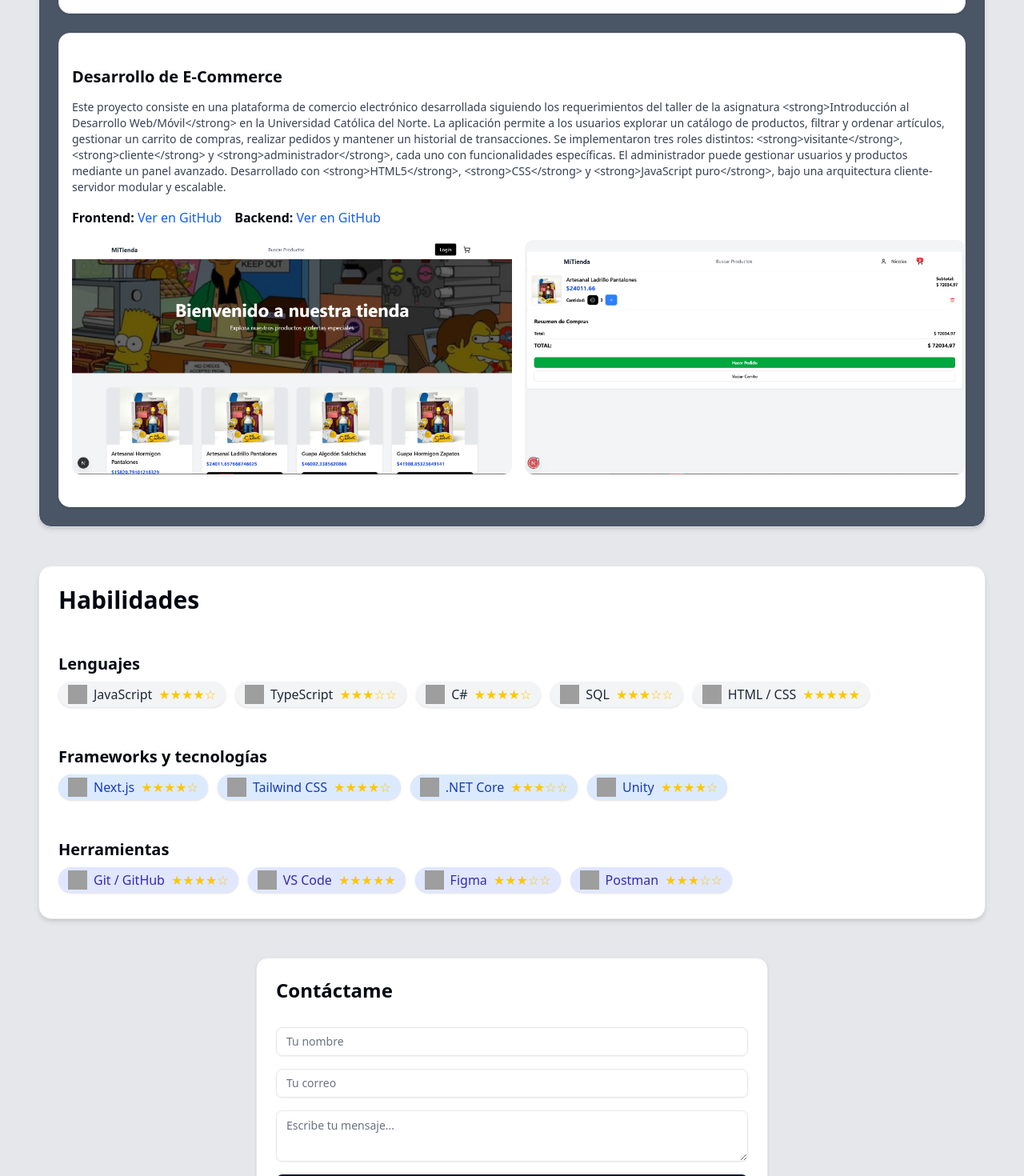
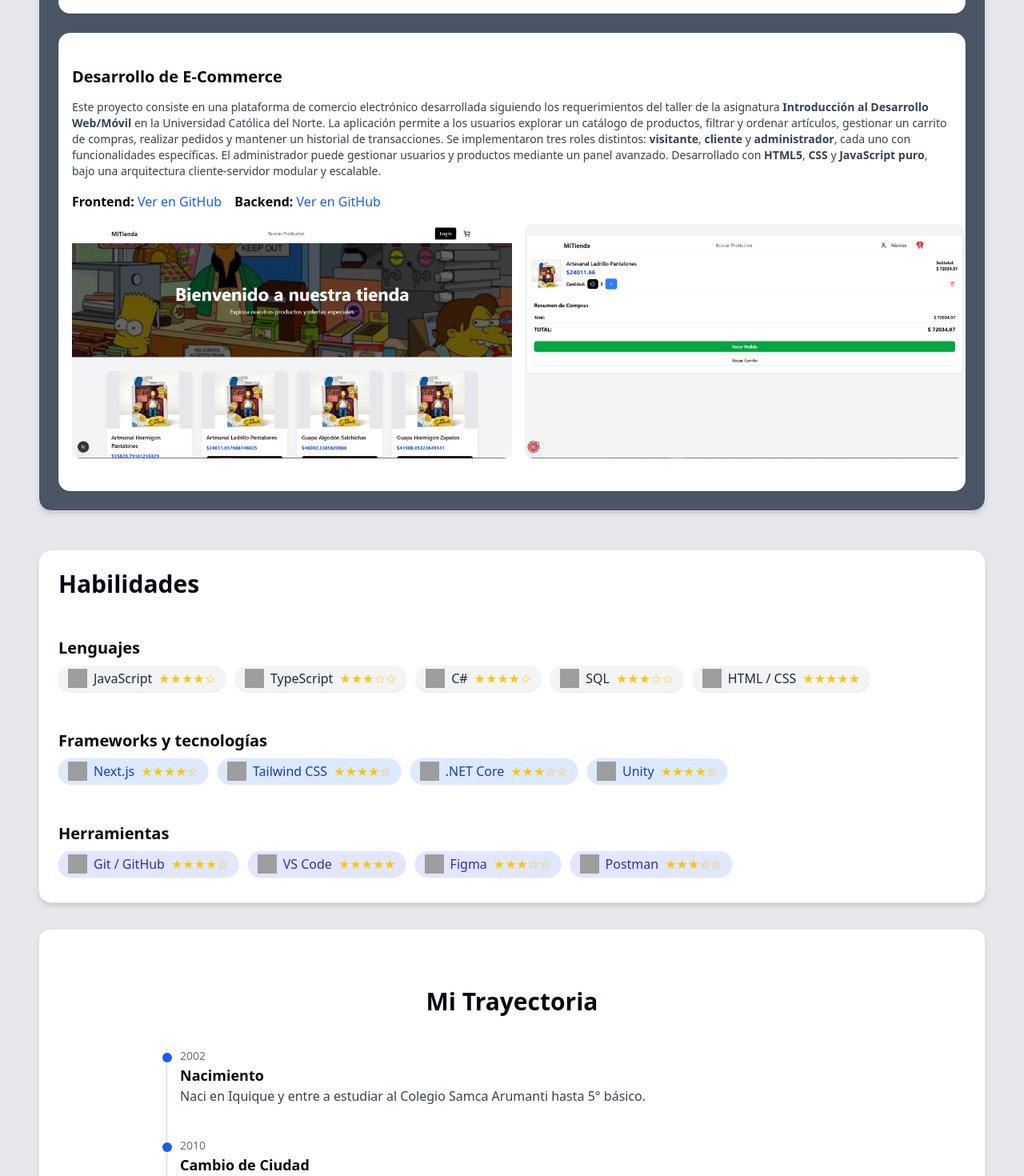
Before and after one commit to BaljeetTM/portafolioNicolasTM, a Next.js app: page / in a window 1280 px wide. Shown: the part 2860-4330 px from the top of the page at 80% size. Built offline with nearby package versions, Linux system fonts and the light colour scheme; grey boxes are pictures that could not be loaded.

Commit message:
feat: Update dependencies and enhance components with new features and improved structure

```diff
--- a/package.json
+++ b/package.json
@@ -15,6 +15,7 @@
     "clsx": "^2.1.1",
     "lucide-react": "^0.522.0",
     "next": "15.3.3",
+    "next-themes": "^0.4.6",
     "react": "^19.0.0",
     "react-dom": "^19.0.0",
     "react-icons": "^5.5.0",
@@ -26,7 +27,9 @@
     "@types/node": "^20",
     "@types/react": "^19",
     "@types/react-dom": "^19",
-    "tailwindcss": "^4",
+    "autoprefixer": "^10.4.21",
+    "postcss": "^8.5.6",
+    "tailwindcss": "^4.1.11",
     "tw-animate-css": "^1.3.4",
     "typescript": "^5"
   }
--- a/src/components/Proyectos.tsx
+++ b/src/components/Proyectos.tsx
@@ -34,13 +34,13 @@ export default function Proyectos() {
         {
             titulo: "Desarrollo de E-Commerce",
             imagenes: ["/fotoEcom.png", "/fotoEcom1.png"],
-            descripcion: `Este proyecto consiste en una plataforma de comercio electrónico desarrollada siguiendo los requerimientos del taller
+            descripcion: <span>Este proyecto consiste en una plataforma de comercio electrónico desarrollada siguiendo los requerimientos del taller
                             de la asignatura <strong>Introducción al Desarrollo Web/Móvil</strong> en la Universidad Católica del Norte.
                             La aplicación permite a los usuarios explorar un catálogo de productos, filtrar y ordenar
                             artículos, gestionar un carrito de compras, realizar pedidos y mantener un historial de transacciones.
                             Se implementaron tres roles distintos: <strong>visitante</strong>, <strong>cliente</strong> y <strong>administrador</strong>, cada uno con funcionalidades específicas.
                             El administrador puede gestionar usuarios y productos mediante un panel avanzado.
-                            Desarrollado con <strong>HTML5</strong>, <strong>CSS</strong> y <strong>JavaScript puro</strong>, bajo una arquitectura cliente-servidor modular y escalable.`,
+                            Desarrollado con <strong>HTML5</strong>, <strong>CSS</strong> y <strong>JavaScript puro</strong>, bajo una arquitectura cliente-servidor modular y escalable.</span>,
             github: [
                 { label: "Frontend", url: "https://github.com/BaljeetTM/taller2-frontend" },
                 { label: "Backend", url: "https://github.com/BaljeetTM/TallerWebMovil" }
--- a/src/components/SobreMiDialog.tsx
+++ b/src/components/SobreMiDialog.tsx
@@ -1,4 +1,4 @@
-import { Dialog, DialogContent, DialogHeader, DialogTitle } from "./ui/dialog";
+import { Dialog, DialogContent, DialogDescription, DialogHeader, DialogTitle } from "./ui/dialog";
 
 
 interface SobreMiDialogProps {
@@ -20,7 +20,7 @@ export const SobreMiDialog = ({ open, onClose }: SobreMiDialogProps) => {
                         alt="Foto de Nicolás"
                         className="w-40 h-52 object-cover rounded-lg"
                     />
-
+                    <DialogDescription></DialogDescription>
                     <div className="text-sm text-gray-700 text-center max-w-prose space-y-3 px-2">
                         <p>
                             Mi nombre es Nicolás Tapia Molina y soy estudiante de Ingeniería Civil en
--- a/src/views/front_page/ViewFront.tsx
+++ b/src/views/front_page/ViewFront.tsx
@@ -7,6 +7,7 @@ import Habilidades from "@/components/Habilidades";
 import { Navbar } from "@/components/Navbar";
 import Proyectos from "@/components/Proyectos";
 import { SobreMiDialog } from "@/components/SobreMiDialog";
+import { Timeline } from "@/components/Timeline";
 import { useState } from "react";
 
 
@@ -34,6 +35,7 @@ export default function ViewFront() {
                 </div>
                 <Proyectos />
                 <Habilidades />
+                <Timeline/>
                 <Contacto />
                 <Footer />
             </div>
```
Also changed, not shown: 1 other file (tests, documents, lock files or other folders).
